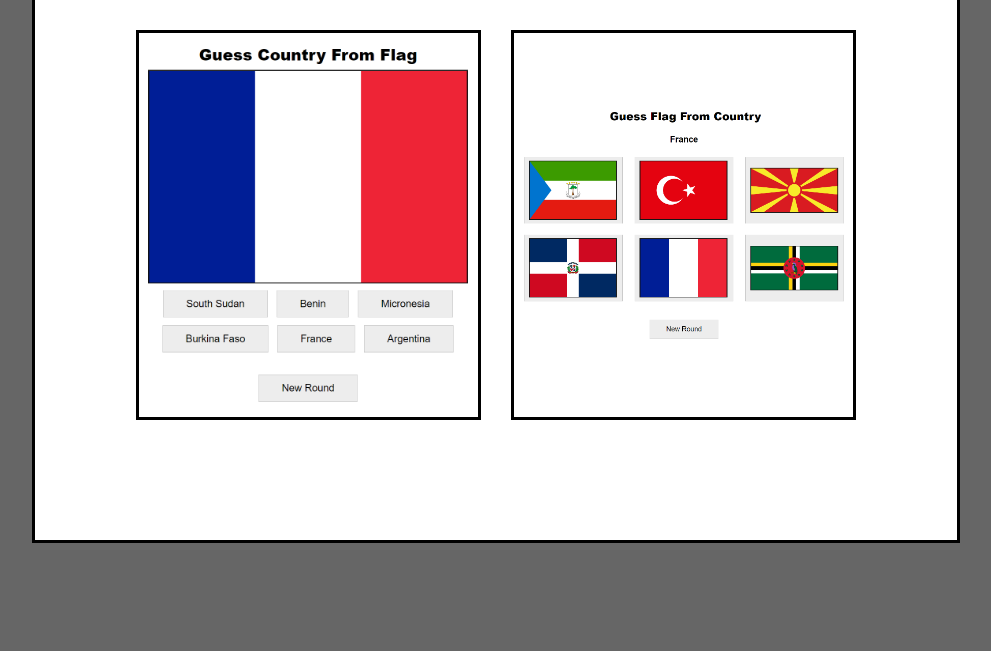
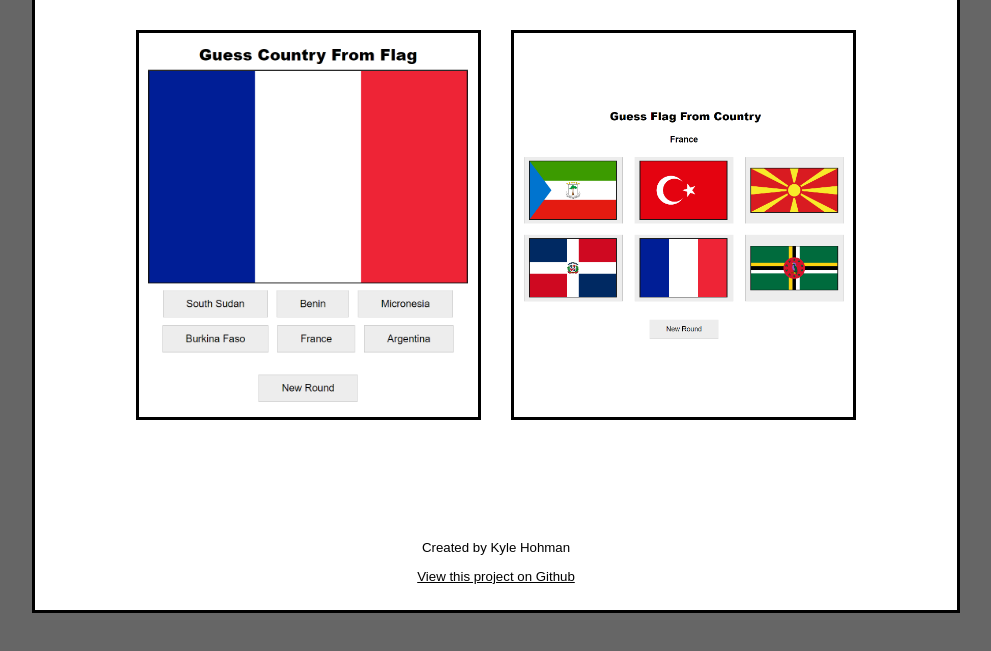
Before and after one commit to KyleIH/FlagGame, a plain HTML site: page index.html in a window 1280 px wide. Shown: the part 109-760 px from the top of the page, without its empty margins (144-1135 px from the left). Drawn offline with Linux system fonts and the light colour scheme.

Commit message:
Added link to repo on home page

```diff
--- a/Themes/style.css
+++ b/Themes/style.css
@@ -26,6 +26,16 @@ h1 {
 h2 {
     font-family: "Arial", Gadget, sans-serif;
     font-size: calc(12px + 1vw);
+}
+
+p {
+    font-family: "Arial", Gadget, sans-serif;
+    font-size: calc(12px + .1vw);
+}
+
+p a {
+    text-decoration: underline;
+    color: black;
 }
 
 #backBtn {
--- a/index.html
+++ b/index.html
@@ -26,6 +26,9 @@
         <br /> <br />
         <br /> <br />
 
+        <p> Created by Kyle Hohman </p>
+        <p> <a href="https://github.com/KyleIH/FlagGame">View this project on Github</a></p>
+
         <!-- Scripts -->
         <script src="Scripts/jquery-3.4.1.min.js"></script>
     </body>
```
